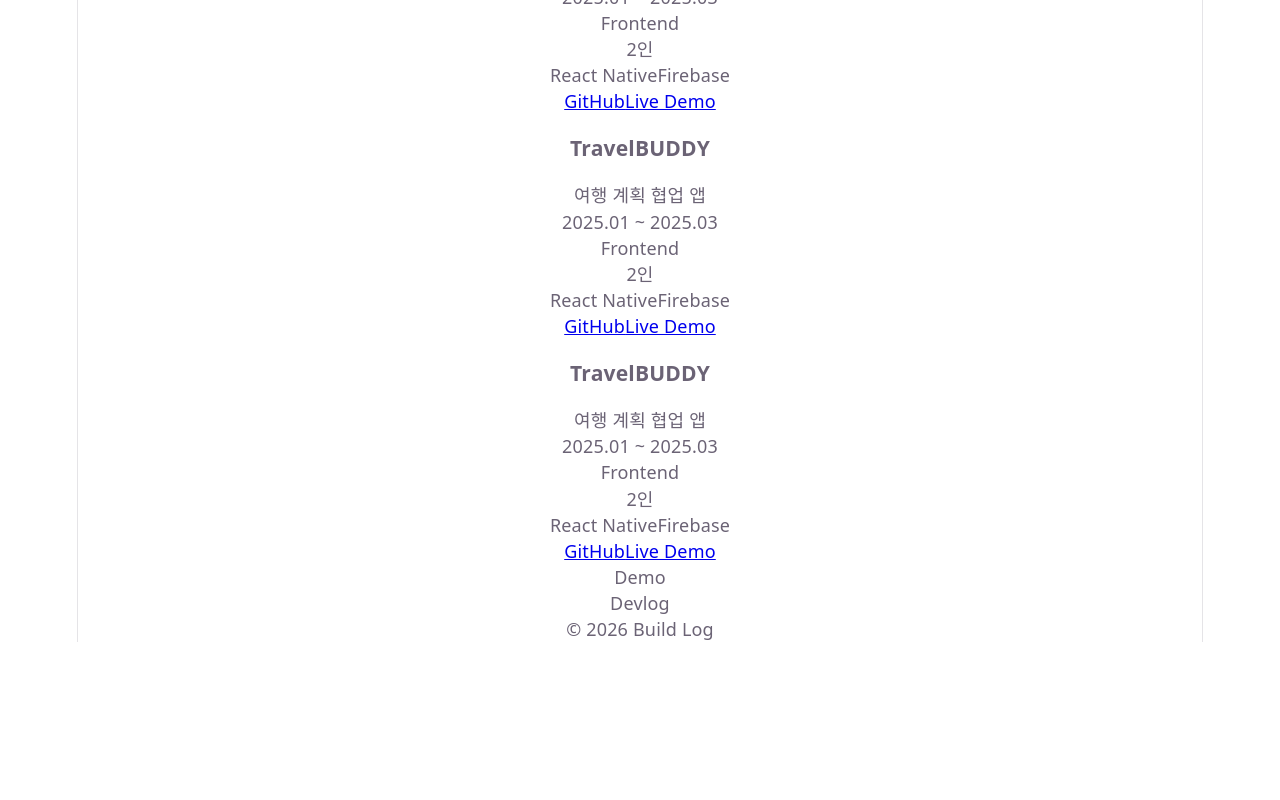
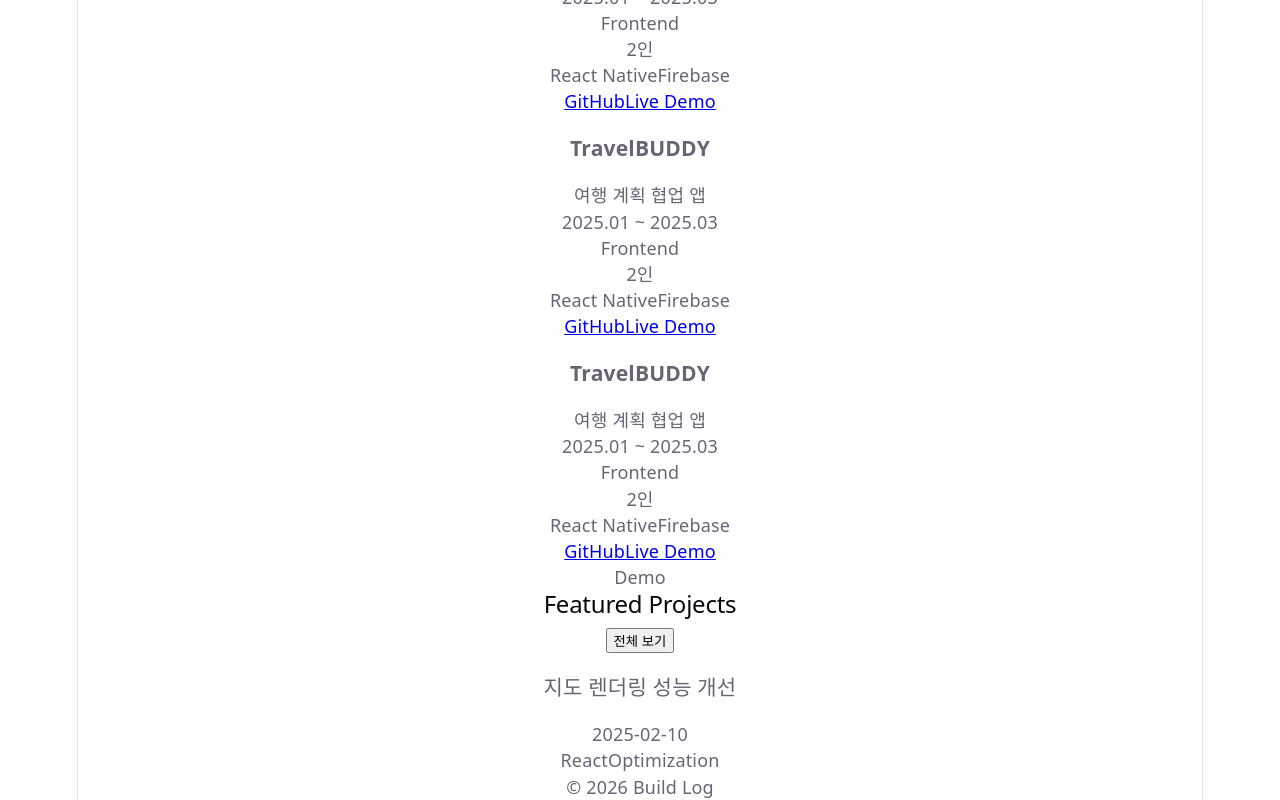
Before and after one commit to hamon1/PortfolioWebSite, a React (Vite) app in the folder portfoliowebsite/: page / in a window 1280 px wide. Shown: the part 620-1420 px from the top of the page. Before the commit the page ends 1262 px from the top, so only its background shows below. Built offline with nearby package versions, Linux system fonts and the light colour scheme.

Commit message:
feat: devlog - data 로직 설정 완료

```diff
--- /dev/null
+++ b/portfoliowebsite/src/components/devlog/DevLogCard.tsx
@@ -0,0 +1,46 @@
+import { type DevLog } from '../../data/schemas/devLog.schema';
+
+type Props = {
+    devLog: DevLog;
+}
+
+
+function ProjectCard({ devLog }: Props) {
+    return (
+        <section className="project-card featured">
+
+            <div className="project-thumbnail">
+                {/* <img src="./assets/travelbuddy.webp" alt="TravelBUDDY 썸네일"> */}
+            </div>
+
+
+            <div className="project-content">
+
+
+                <div className="project-header">
+                    <h3 className="project-title">
+                        {devLog.title}
+                    </h3>
+
+                </div>
+
+
+                <p className="project-description">
+                    {devLog.date}
+                </p>
+
+
+                <div>
+                    {devLog.tags.map(tag => (
+                        <span key={tag}>
+                            {tag}
+                        </span>
+                    ))}
+                </div>
+
+            </div>
+        </section>
+    );
+}
+
+export default ProjectCard;
--- /dev/null
+++ b/portfoliowebsite/src/data/parsers/devLog.parser.ts
@@ -0,0 +1,4 @@
+import rawDevLogs from '../raw/devLogs.json';
+import { DevLogSchema } from '../schemas/devLog.schema';
+
+export const devLogs = DevLogSchema.array().parse(rawDevLogs);
--- /dev/null
+++ b/portfoliowebsite/src/data/raw/devLogs.json
@@ -0,0 +1,15 @@
+[
+    {
+        "id": "map-performance",
+        "title": "지도 렌더링 성능 개선",
+        "date": "2025-02-10",
+        "problem": "마커가 많아질수록 렌더링 속도가 저하됨",
+        "cause": "불필요한 re-render 발생",
+        "solution": "React.memo와 marker virtualization 적용",
+        "result": "렌더링 시간 약 40% 감소",
+        "tags": [
+            "React",
+            "Optimization"
+        ]
+    }
+]
--- /dev/null
+++ b/portfoliowebsite/src/data/schemas/devLog.schema.ts
@@ -0,0 +1,14 @@
+import { z } from 'zod';
+
+export const DevLogSchema = z.object({
+    id: z.string(),
+    title: z.string(),
+    date: z.string(),
+    problem: z.string(),
+    cause: z.string(),
+    solution: z.string(),
+    result: z.string(),
+    tags: z.array(z.string())
+});
+
+export type DevLog = z.infer<typeof DevLogSchema>;
--- a/portfoliowebsite/src/pages/DevLog/DevLog.tsx
+++ b/portfoliowebsite/src/pages/DevLog/DevLog.tsx
@@ -1,7 +1,24 @@
+import DevLogCard from "../../components/devlog/DevLogCard";
+import { devLogs } from "../../data/parsers/devLog.parser";
+
 function DevLog() {
     return (
-        <section id="devlog">
-            <span>Devlog</span>
+        <section id="devLogs">
+            <div className="section-header">
+                <h2>Featured Projects</h2>
+
+                <button>전체 보기</button>
+            </div>
+
+            <div className="devLog-grid">
+
+                {devLogs.map(devLog => (
+                    <DevLogCard
+                        key={devLog.id}
+                        devLog={devLog}
+                    />
+                ))}
+            </div>
         </section>
     );
 }
```
